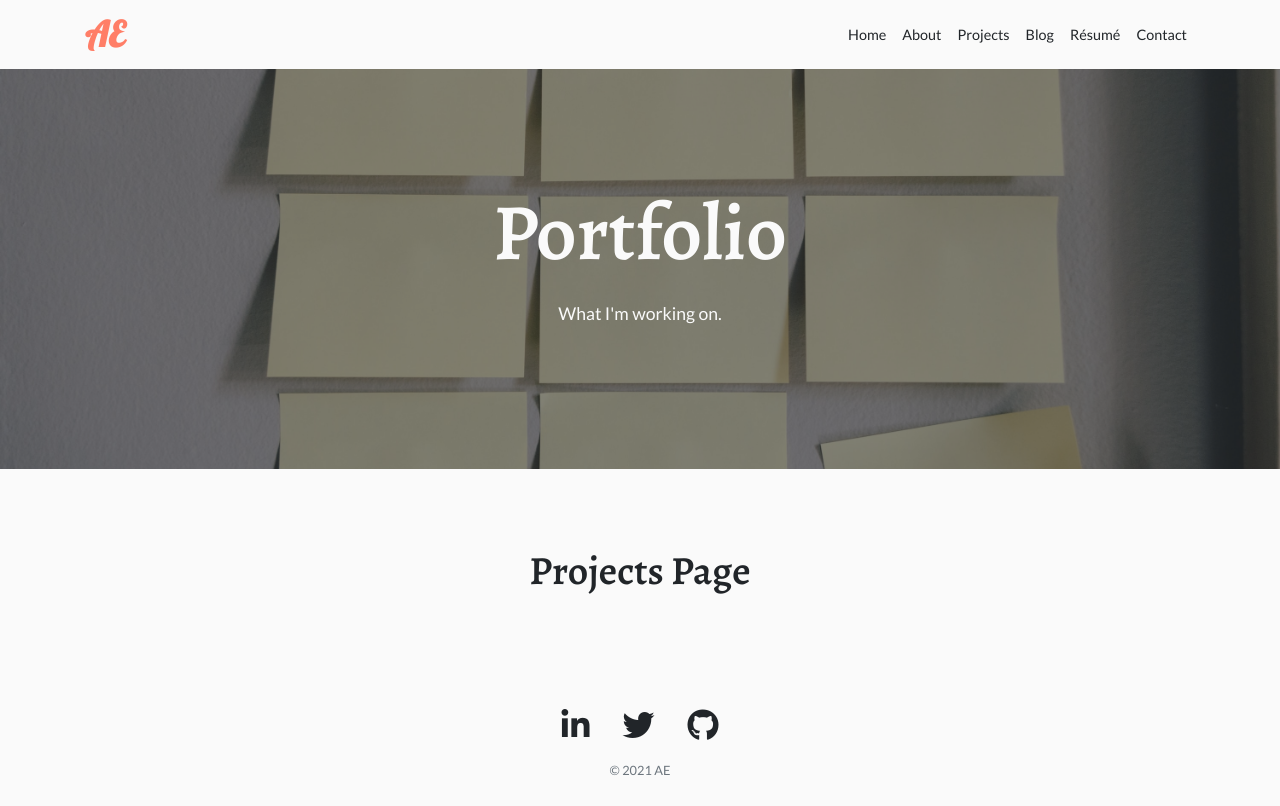
After one commit to aeversme/portfolio-webapp, a Flask app: page /projects in a window 1280 px wide. The commit adds this page. Run offline with Flask 2, Linux system fonts and the light colour scheme; some libraries are stand-ins or nearby versions.

Commit message:
create app routes in main.py and make links function

```diff
--- a/main.py
+++ b/main.py
@@ -17,5 +17,30 @@ def get_index():
     return render_template('index.html', year=current_year)
 
 
+@app.route('/about')
+def get_about_page():
+    return render_template('about.html', year=current_year)
+
+
+@app.route('/projects')
+def get_projects():
+    return render_template('/projects.html', year=current_year)
+
+
+@app.route('/blog')
+def get_all_posts():
+    return render_template('blog.html', year=current_year)
+
+
+@app.route('/resume')
+def get_resume():
+    return render_template('resume.html', year=current_year)
+
+
+@app.route('/contact', methods=['GET', 'POST'])
+def contact_me():
+    return render_template('contact.html', year=current_year)
+
+
 if __name__ == '__main__':
     app.run(debug=True)
--- a/templates/about.html
+++ b/templates/about.html
@@ -9,8 +9,8 @@ Home
     <div class="jumbo-overlay"></div>
     <div class="container">
         <div class="jumbo-title text-center">
-            <h1 class="big-heading">Hi! I'm Alex.</h1>
-            <p class="subheading">A cloud architect and developer.</p>
+            <h1 class="big-heading">About Me</h1>
+            <p class="subheading">Things to know.</p>
         </div>
     </div>
 </div>
--- a/templates/base.html
+++ b/templates/base.html
@@ -37,12 +37,12 @@
                 </button>
                 <div class="collapse navbar-collapse" id="navbarNav">
                     <div class="navbar-nav ml-auto">
-                        <a class="nav-link" href="#">Home</a>
-                        <a class="nav-link" href="#">About</a>
-                        <a class="nav-link" href="#">Projects</a>
-                        <a class="nav-link" href="#">Blog</a>
-                        <a class="nav-link" href="https://alexeversmeyer.com/resume">Résumé</a>
-                        <a class="nav-link" href="#">Contact</a>
+                        <a class="nav-link" href="{{ url_for('get_index') }}">Home</a>
+                        <a class="nav-link" href="{{ url_for('get_about_page') }}">About</a>
+                        <a class="nav-link" href="{{ url_for('get_projects') }}">Projects</a>
+                        <a class="nav-link" href="{{ url_for('get_all_posts') }}">Blog</a>
+                        <a class="nav-link" href="https://resume.alexeversmeyer.com">Résumé</a>
+                        <a class="nav-link" href="{{ url_for('contact_me') }}">Contact</a>
                     </div>
                 </div>
             </div>
--- a/templates/blog.html
+++ b/templates/blog.html
@@ -9,8 +9,8 @@ Home
     <div class="jumbo-overlay"></div>
     <div class="container">
         <div class="jumbo-title text-center">
-            <h1 class="big-heading">Hi! I'm Alex.</h1>
-            <p class="subheading">A cloud architect and developer.</p>
+            <h1 class="big-heading">My Blog</h1>
+            <p class="subheading">A career-changer's journey.</p>
         </div>
     </div>
 </div>
--- a/templates/contact.html
+++ b/templates/contact.html
@@ -9,8 +9,8 @@ Home
     <div class="jumbo-overlay"></div>
     <div class="container">
         <div class="jumbo-title text-center">
-            <h1 class="big-heading">Hi! I'm Alex.</h1>
-            <p class="subheading">A cloud architect and developer.</p>
+            <h1 class="big-heading">Contact Me</h1>
+            <p class="subheading">I'd love to hear from you.</p>
         </div>
     </div>
 </div>
--- a/templates/login.html
+++ b/templates/login.html
@@ -9,8 +9,8 @@ Home
     <div class="jumbo-overlay"></div>
     <div class="container">
         <div class="jumbo-title text-center">
-            <h1 class="big-heading">Hi! I'm Alex.</h1>
-            <p class="subheading">A cloud architect and developer.</p>
+            <h1 class="big-heading">Login</h1>
+            <p class="subheading">Quick and easy.</p>
         </div>
     </div>
 </div>
--- a/templates/make-post.html
+++ b/templates/make-post.html
@@ -9,8 +9,8 @@ Home
     <div class="jumbo-overlay"></div>
     <div class="container">
         <div class="jumbo-title text-center">
-            <h1 class="big-heading">Hi! I'm Alex.</h1>
-            <p class="subheading">A cloud architect and developer.</p>
+            <h1 class="big-heading">New Blog Post</h1>
+            <p class="subheading">Write it. Write it good.</p>
         </div>
     </div>
 </div>
--- a/templates/post.html
+++ b/templates/post.html
@@ -9,8 +9,8 @@ Home
     <div class="jumbo-overlay"></div>
     <div class="container">
         <div class="jumbo-title text-center">
-            <h1 class="big-heading">Hi! I'm Alex.</h1>
-            <p class="subheading">A cloud architect and developer.</p>
+            <h1 class="big-heading">- Post Title -</h1>
+            <p class="subheading">- Post Subtitle -</p>
         </div>
     </div>
 </div>
--- /dev/null
+++ b/templates/projects.html
@@ -0,0 +1,24 @@
+{% extends 'base.html' %}
+
+{% block title %}
+Home
+{% endblock %}
+
+{% block content %}
+<div class="jumbotron jumbotron-fluid" style="background-image: url({{ url_for('static', filename='img/projects_bg.jpg') }})">
+    <div class="jumbo-overlay"></div>
+    <div class="container">
+        <div class="jumbo-title text-center">
+            <h1 class="big-heading">Portfolio</h1>
+            <p class="subheading">What I'm working on.</p>
+        </div>
+    </div>
+</div>
+<div class="container">
+    <div class="feature-title text-center">
+        <h2 class="medium-heading">Projects Page</h2>
+    </div>
+
+</div>
+
+{% endblock %}
--- a/templates/resume.html
+++ b/templates/resume.html
@@ -9,8 +9,8 @@ Home
     <div class="jumbo-overlay"></div>
     <div class="container">
         <div class="jumbo-title text-center">
-            <h1 class="big-heading">Hi! I'm Alex.</h1>
-            <p class="subheading">A cloud architect and developer.</p>
+            <h1 class="big-heading">Resume</h1>
+            <p class="subheading">If I decide to migrate it.</p>
         </div>
     </div>
 </div>
```
Also changed, not shown: templates/index.html (+5 -5 lines), static/img/projects_bg.jpg (added).
